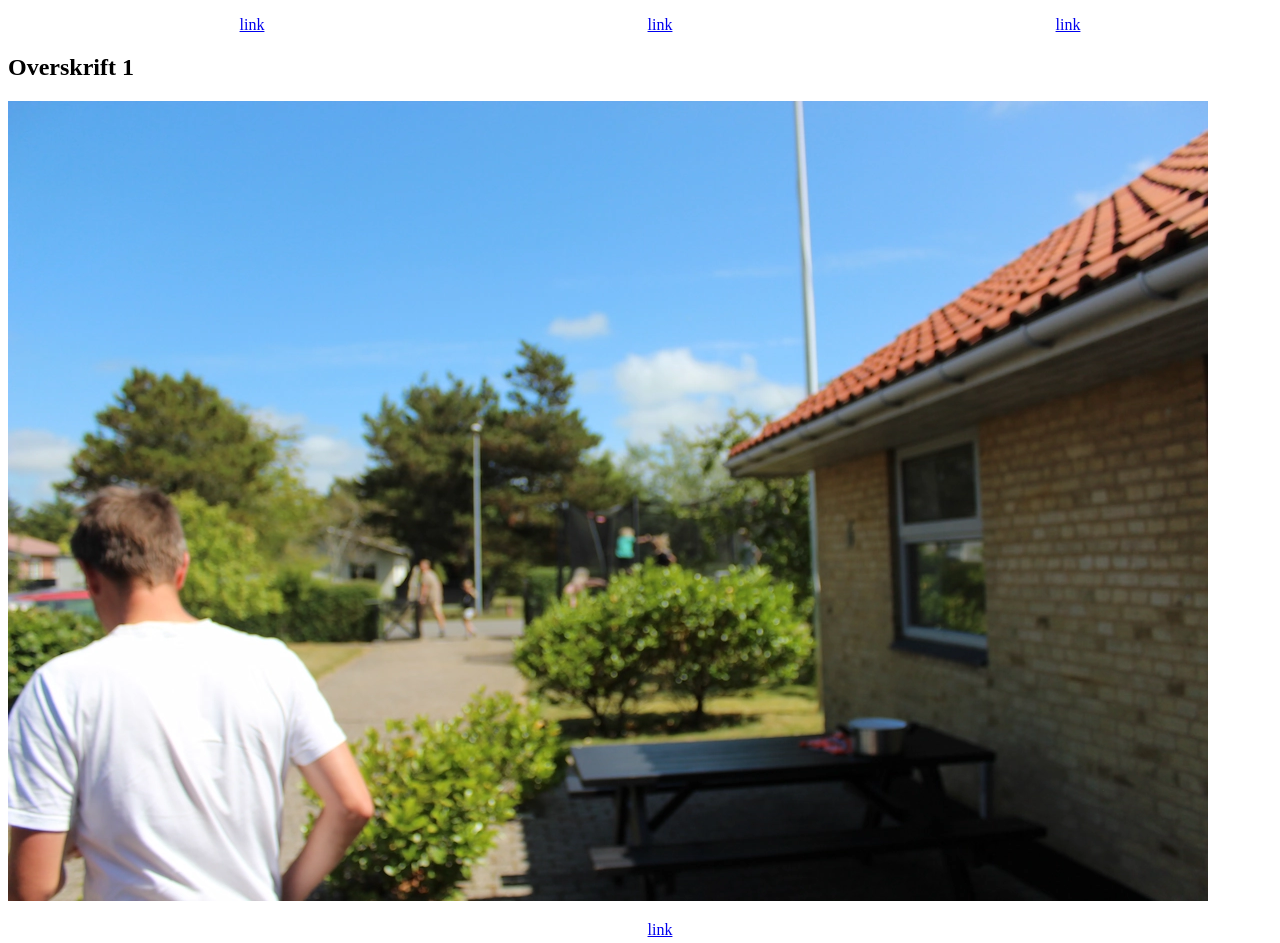
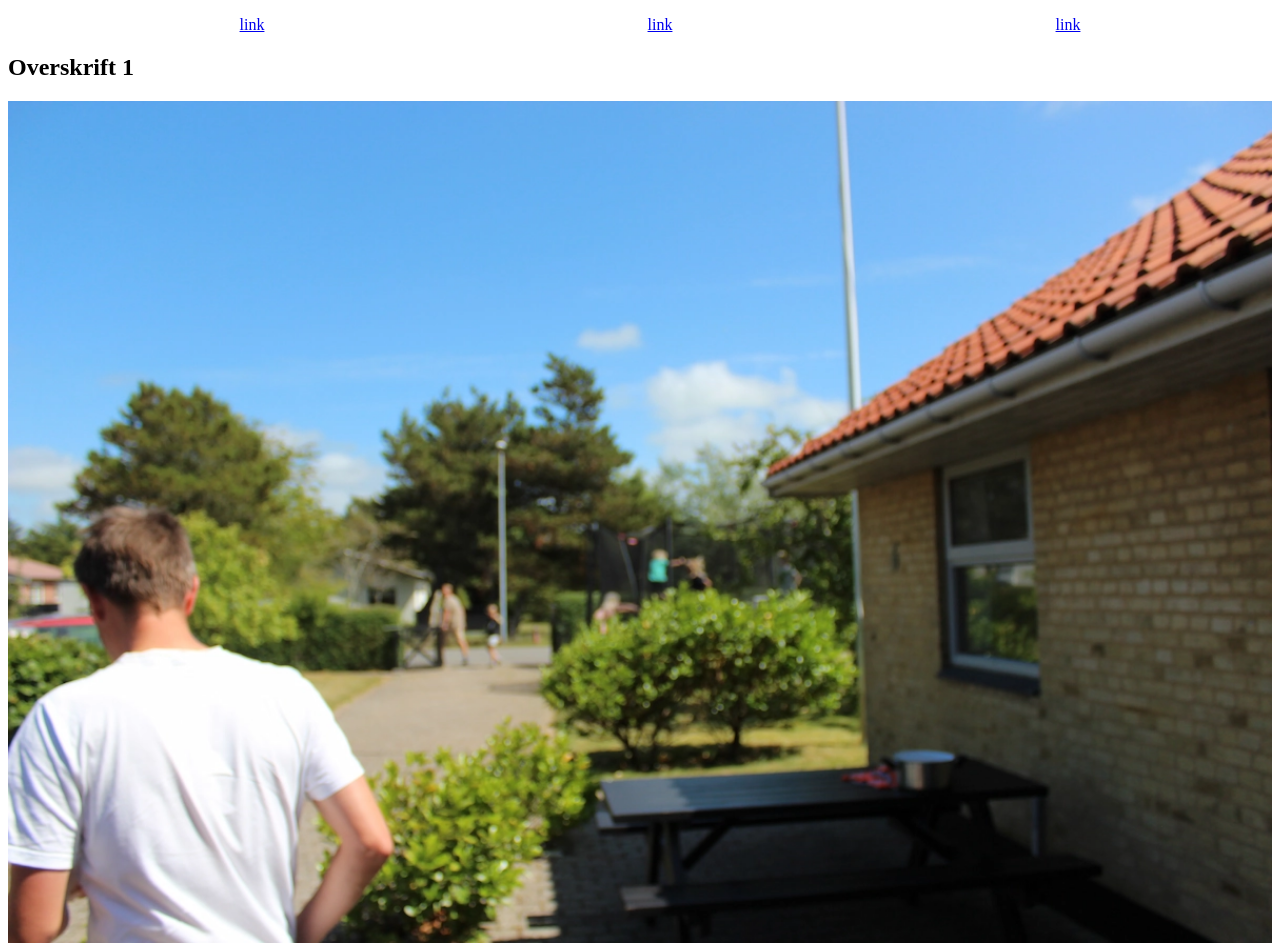
Before and after one commit to andersdollerup/kodet-site, a plain HTML site: page index.html in a window 1280 px wide. Shown: the top 943 px of the page. Drawn offline with Linux system fonts and the light colour scheme.

Commit message:
Ændrer i css

```diff
--- a/css/style.css
+++ b/css/style.css
@@ -1,5 +1,7 @@
 img {
-    max-width: 100%;
+    width: 100%;
+    height: auto;
+    display: block;
 }
 section {
     max-width: 1280px;
@@ -10,9 +12,3 @@ nav ul {
     list-style-type: none;
     justify-content: space-around;
 }
-nav ul li {
-}
-/* nav {
-    display: flex;
-    justify-content: end;
-} */
```
Also changed, not shown: index.html (+1 -0 lines).
